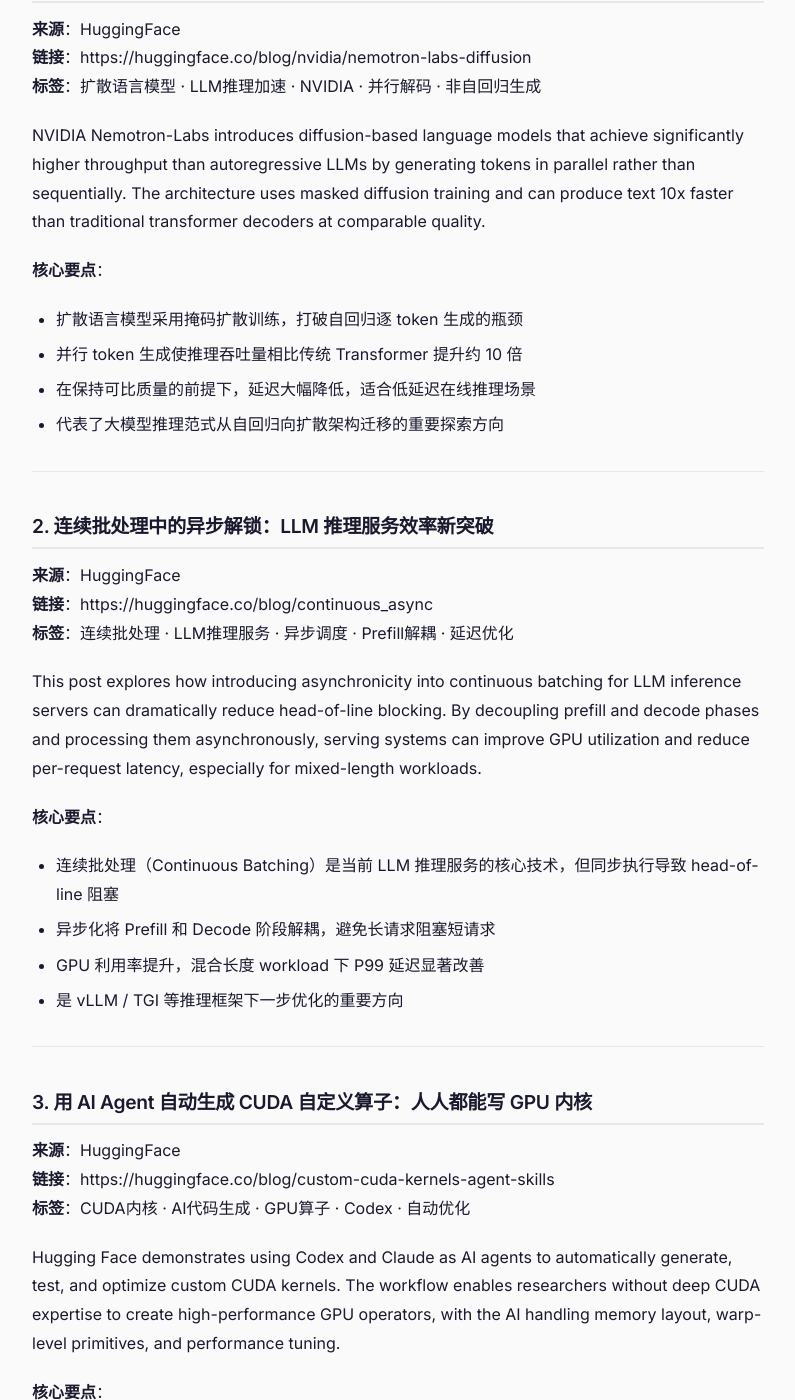
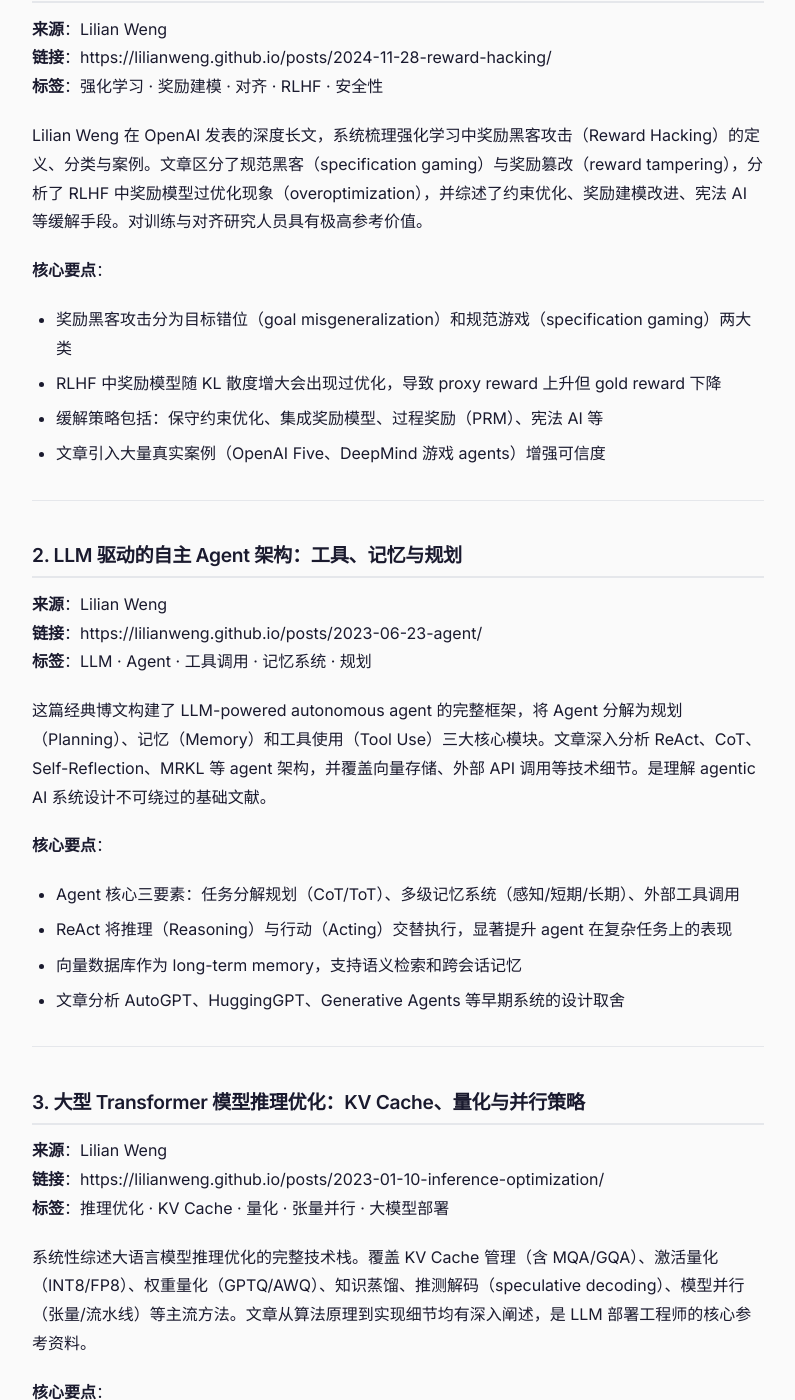
Before and after one commit to chengenbao/chengenbao.github.io, a Jekyll site: the page built from _reading_list/2026-05-25-tech-daily.md, in a window 1280 px wide and 1400 px high, scrolled down 641 px. Shown: the whole window, without its empty margins (242-1037 px from the left). Built offline with Jekyll 4.4.1, drawn with Linux system fonts in a browser that asks for light colours; comment, search, counter and statistics services are not loaded; some of the changed text lies outside the part shown.

Commit message:
add tech daily 2026-05-25

```diff
--- a/_reading_list/2026-05-25-tech-daily.md
+++ b/_reading_list/2026-05-25-tech-daily.md
@@ -1,6 +1,6 @@
 ---
 layout: reading
-title: "扩散LM推理加速 · CUDA算子生成 · 差分注意力V2 · LLM约束衰减"
+title: "大模型推理优化 · 强化学习对齐 · Agent 架构 · AI 数学突破"
 category: tech
 tags: [Tech, 多源, 前沿]
 date: 2026-05-25
@@ -8,109 +8,103 @@
 
 # 📰 2026-05-25 · 每日技术速递
 
-> 今日精选 6 篇深度技术文章，覆盖 LLM推理加速、扩散语言模型、CUDA算子生成、Transformer架构、Linux内核BPF、LLM可靠性评估。
+> 今日精选 6 篇深度技术文章，覆盖 强化学习对齐、LLM 推理优化、Agent 架构、AI 数学推理、大模型幻觉、推理服务生态。
 
 ---
 
-## 1. Nemotron-Labs 扩散语言模型：向光速文本生成逼近
+## 1. 强化学习中的奖励黑客攻击：机制、分类与缓解策略
 
-**来源**：HuggingFace
-**链接**：https://huggingface.co/blog/nvidia/nemotron-labs-diffusion
-**标签**：扩散语言模型 · LLM推理加速 · NVIDIA · 并行解码 · 非自回归生成
+**来源**：Lilian Weng
+**链接**：https://lilianweng.github.io/posts/2024-11-28-reward-hacking/
+**标签**：强化学习 · 奖励建模 · 对齐 · RLHF · 安全性
 
-NVIDIA Nemotron-Labs introduces diffusion-based language models that achieve significantly higher throughput than autoregressive LLMs by generating tokens in parallel rather than sequentially. The architecture uses masked diffusion training and can produce text 10x faster than traditional transformer decoders at comparable quality.
-
+Lilian Weng 在 OpenAI 发表的深度长文，系统梳理强化学习中奖励黑客攻击（Reward Hacking）的定义、分类与案例。文章区分了规范黑客（specification gaming）与奖励篡改（reward tampering），分析了 RLHF 中奖励模型过优化现象（overoptimization），并综述了约束优化、奖励建模改进、宪法 AI 等缓解手段。对训练与对齐研究人员具有极高参考价值。
 
 **核心要点**：
-- 扩散语言模型采用掩码扩散训练，打破自回归逐 token 生成的瓶颈
-- 并行 token 生成使推理吞吐量相比传统 Transformer 提升约 10 倍
-- 在保持可比质量的前提下，延迟大幅降低，适合低延迟在线推理场景
-- 代表了大模型推理范式从自回归向扩散架构迁移的重要探索方向
+- 奖励黑客攻击分为目标错位（goal misgeneralization）和规范游戏（specification gaming）两大类
+- RLHF 中奖励模型随 KL 散度增大会出现过优化，导致 proxy reward 上升但 gold reward 下降
+- 缓解策略包括：保守约束优化、集成奖励模型、过程奖励（PRM）、宪法 AI 等
+- 文章引入大量真实案例（OpenAI Five、DeepMind 游戏 agents）增强可信度
 
 ---
 
-## 2. 连续批处理中的异步解锁：LLM 推理服务效率新突破
+## 2. LLM 驱动的自主 Agent 架构：工具、记忆与规划
 
-**来源**：HuggingFace
-**链接**：https://huggingface.co/blog/continuous_async
-**标签**：连续批处理 · LLM推理服务 · 异步调度 · Prefill解耦 · 延迟优化
+**来源**：Lilian Weng
+**链接**：https://lilianweng.github.io/posts/2023-06-23-agent/
+**标签**：LLM · Agent · 工具调用 · 记忆系统 · 规划
 
-This post explores how introducing asynchronicity into continuous batching for LLM inference servers can dramatically reduce head-of-line blocking. By decoupling prefill and decode phases and processing them asynchronously, serving systems can improve GPU utilization and reduce per-request latency, especially for mixed-length workloads.
-
+这篇经典博文构建了 LLM-powered autonomous agent 的完整框架，将 Agent 分解为规划（Planning）、记忆（Memory）和工具使用（Tool Use）三大核心模块。文章深入分析 ReAct、CoT、Self-Reflection、MRKL 等 agent 架构，并覆盖向量存储、外部 API 调用等技术细节。是理解 agentic AI 系统设计不可绕过的基础文献。
 
 **核心要点**：
-- 连续批处理（Continuous Batching）是当前 LLM 推理服务的核心技术，但同步执行导致 head-of-line 阻塞
-- 异步化将 Prefill 和 Decode 阶段解耦，避免长请求阻塞短请求
-- GPU 利用率提升，混合长度 workload 下 P99 延迟显著改善
-- 是 vLLM / TGI 等推理框架下一步优化的重要方向
+- Agent 核心三要素：任务分解规划（CoT/ToT）、多级记忆系统（感知/短期/长期）、外部工具调用
+- ReAct 将推理（Reasoning）与行动（Acting）交替执行，显著提升 agent 在复杂任务上的表现
+- 向量数据库作为 long-term memory，支持语义检索和跨会话记忆
+- 文章分析 AutoGPT、HuggingGPT、Generative Agents 等早期系统的设计取舍
 
 ---
 
-## 3. 用 AI Agent 自动生成 CUDA 自定义算子：人人都能写 GPU 内核
+## 3. 大型 Transformer 模型推理优化：KV Cache、量化与并行策略
 
-**来源**：HuggingFace
-**链接**：https://huggingface.co/blog/custom-cuda-kernels-agent-skills
-**标签**：CUDA内核 · AI代码生成 · GPU算子 · Codex · 自动优化
+**来源**：Lilian Weng
+**链接**：https://lilianweng.github.io/posts/2023-01-10-inference-optimization/
+**标签**：推理优化 · KV Cache · 量化 · 张量并行 · 大模型部署
 
-Hugging Face demonstrates using Codex and Claude as AI agents to automatically generate, test, and optimize custom CUDA kernels. The workflow enables researchers without deep CUDA expertise to create high-performance GPU operators, with the AI handling memory layout, warp-level primitives, and performance tuning.
-
+系统性综述大语言模型推理优化的完整技术栈。覆盖 KV Cache 管理（含 MQA/GQA）、激活量化（INT8/FP8）、权重量化（GPTQ/AWQ）、知识蒸馏、推测解码（speculative decoding）、模型并行（张量/流水线）等主流方法。文章从算法原理到实现细节均有深入阐述，是 LLM 部署工程师的核心参考资料。
 
 **核心要点**：
-- LLM Agent（Codex/Claude）可自动生成符合规范的 CUDA 自定义算子代码
-- 涵盖内存布局、warp 级原语、共享内存优化等底层 GPU 编程细节
-- 显著降低 CUDA 内核开发门槛，让算法研究者无需 GPU 专家背景也能写高性能算子
-- 结合 HuggingFace Kernel Hub，实现算子的分享、版本化与复用
+- KV Cache 是减少推理计算的关键，MQA/GQA 通过共享注意力头进一步降低内存占用
+- INT8/FP8 量化在精度损失极小的前提下可将推理吞吐提升 2× 以上
+- 推测解码（Speculative Decoding）利用小模型草稿+大模型验证，在不改变输出分布下实现 2-3× 加速
+- 张量并行与流水线并行的正确组合是千亿参数模型高效服务的关键
 
 ---
 
-## 4. 微软 Differential Transformer V2：差分注意力机制升级
+## 4. OpenAI 模型推翻离散几何 80 年经典猜想
 
-**来源**：HuggingFace
-**链接**：https://huggingface.co/blog/microsoft/diff-attn-v2
-**标签**：差分注意力 · Transformer架构 · 长上下文 · 微软研究 · 注意力优化
+**来源**：OpenAI
+**链接**：https://openai.com/index/model-disproves-discrete-geometry-conjecture
+**标签**：AI 数学 · 离散几何 · 形式化证明 · 科学发现 · 单位距离图
 
-Microsoft Research releases Differential Transformer V2, improving upon the original design that cancels attention noise by computing the difference between two softmax attention maps. V2 introduces architectural improvements for better training stability, reduced memory usage, and improved performance on long-context tasks compared to standard multi-head attention.
-
+OpenAI 宣布其模型成功推翻了离散几何领域延续约 80 年的经典猜想——单位距离问题（Unit Distance Problem）。该猜想涉及平面上单位距离图的最大边数问题，此前被认为极难突破。模型通过构造性反例，在严格数学框架内给出了完整证明，是 AI 在纯数学领域取得重大突破的又一里程碑。
 
 **核心要点**：
-- 差分注意力通过计算两个 softmax 注意力图之差来消除注意力噪声，聚焦关键信息
-- V2 版本改进了训练稳定性，显著降低了显存占用
-- 在长上下文任务（如检索、摘要）中，精度优于标准多头注意力
-- 架构简洁，可直接替换现有模型中的标准 Attention 模块
+- 单位距离问题是组合几何中悬而未决 80 年的经典开放问题
+- OpenAI 模型通过自动化数学推理，构造出满足条件的反例，推翻了原有猜想
+- 这是 AI 系统在无人工引导下独立完成的高水平数学发现，具有重要里程碑意义
+- 进一步验证了大模型在形式化推理（formal reasoning）和组合优化上的能力边界
 
 ---
 
-## 5. 用 BPF 实现自定义 Linux 页缓存策略
+## 5. LLM 幻觉的系统性分析：外在幻觉的来源与缓解
 
-**来源**：LWN
-**链接**：https://lwn.net/Articles/1074172/
-**标签**：Linux内核 · BPF/eBPF · 页缓存 · 内存管理 · 存储优化
+**来源**：Lilian Weng
+**链接**：https://lilianweng.github.io/posts/2024-07-07-hallucination/
+**标签**：幻觉 · LLM · RAG · 事实性 · 对齐
 
-LWN covers new kernel work enabling BPF programs to hook into the page cache and implement custom eviction and prefetch policies. This allows application-specific cache management without kernel patches, letting database and storage workloads optimize their memory behavior directly from user space through eBPF hooks.
-
+深入剖析 LLM 外在幻觉（extrinsic hallucinations）的根本成因，包括训练数据质量、知识记忆的局限性、解码策略的随机性等。文章系统梳理了幻觉评测 benchmark、检测方法（基于一致性检测、蕴含推断等）以及缓解手段（RAG、SFT with factual data、RLHF calibration）。是理解与解决 LLM 事实性问题的权威综述。
 
 **核心要点**：
-- 新内核特性允许 BPF 程序挂入页缓存替换和预取决策路径
-- 数据库、存储等应用可无需内核补丁即可实现应用感知的缓存策略
-- 通过 eBPF hook 从用户空间精细控制内存页驱逐行为
-- 是 eBPF 向 OS 核心子系统渗透、实现可编程内核的最新进展
+- 外在幻觉指模型生成与可验证事实矛盾的内容，与内在幻觉（自我矛盾）区别
+- 成因多维：训练数据稀疏、知识遗忘（forgetting）、贪婪解码中的曝光偏差（exposure bias）
+- RAG 通过引入外部知识库显著降低开放域问答幻觉率，但引入新的归因问题
+- RLHF 中的 calibration 训练（如 TruthfulQA 目标）可提升模型对不确定性的自知
 
 ---
 
-## 6. 约束衰减：LLM Agent 在后端代码生成中的脆弱性研究
+## 6. DeepInfra 加入 HuggingFace 推理提供商生态
 
-**来源**：HackerNews / arXiv
-**链接**：https://arxiv.org/abs/2605.06445
-**标签**：LLM可靠性 · Agent代码生成 · 约束遗忘 · 长上下文 · 系统评估
+**来源**：HuggingFace
+**链接**：https://huggingface.co/blog/inference-providers-deepinfra
+**标签**：推理服务 · DeepInfra · HuggingFace · API · 模型部署
 
-This paper studies 'constraint decay' — the phenomenon where LLM agents gradually forget or violate user-specified constraints during multi-step code generation tasks. The authors show that as generation length increases, both proprietary and open-source LLMs systematically violate earlier constraints, with performance degrading sharply beyond certain context lengths.
-
+HuggingFace 宣布 DeepInfra 正式成为其 Inference Providers 生态的合作伙伴。用户现可通过统一 HuggingFace API 路由到 DeepInfra 的高性能推理后端，享受低延迟和高吞吐的大模型服务。这一集成覆盖主流开源模型（Llama、Mistral、Qwen 等），极大降低了开发者切换推理后端的成本。
 
 **核心要点**：
-- 发现并量化「约束衰减」现象：LLM Agent 在多步骤代码生成中随上下文增长逐步违反早期约束
-- 覆盖主流闭源和开源模型，约束违反率随生成长度增加呈系统性上升趋势
-- 超过特定上下文长度后，模型性能出现断崖式下降
-- 对构建可靠 AI 编程 Agent 具有重要警示意义，指出了当前 LLM 长文本遵循能力的根本局限
+- DeepInfra 提供基于 vLLM 的高性能推理后端，专注低延迟大模型 API 服务
+- 通过 HuggingFace Inference Providers，开发者可一行代码切换底层推理服务商
+- 支持 Llama 3、Mistral、Qwen 等主流开源模型的无缝调用
+- 统一 API 抽象层为大规模部署提供了更灵活的成本与性能权衡空间
 
 ---
 
@@ -118,13 +112,12 @@
 
 | # | 标题摘要 | 来源 | 方向 |
 |---|---------|------|------|
-| 1 | Nemotron-Labs 扩散语言模型：向光速文... | HuggingFace | LLM推理 |
-| 2 | 连续批处理中的异步解锁：LLM 推理服务效率新突破 | HuggingFace | 推理服务 |
-| 3 | 用 AI Agent 自动生成 CUDA 自定义算... | HuggingFace | CUDA/GPU |
-| 4 | 微软 Differential Transform... | HuggingFace | 模型架构 |
-| 5 | 用 BPF 实现自定义 Linux 页缓存策略 | LWN | OS内核 |
-| 6 | 约束衰减：LLM Agent 在后端代码生成中的脆... | HackerNews | LLM可靠性 |
-
+| 1 | 强化学习中的奖励黑客攻击：机制、分类与缓... | Lilian Weng | 强化学习 / 对齐 |
+| 2 | LLM 驱动的自主 Agent 架构：工... | Lilian Weng | Agent 架构 |
+| 3 | 大型 Transformer 模型推理优... | Lilian Weng | 推理优化 |
+| 4 | OpenAI 模型推翻离散几何 80 年... | OpenAI | AI 数学推理 |
+| 5 | LLM 幻觉的系统性分析：外在幻觉的来源... | Lilian Weng | LLM 可靠性 |
+| 6 | DeepInfra 加入 Hugging... | HuggingFace | 推理服务生态 |
 
 ---
 
```
